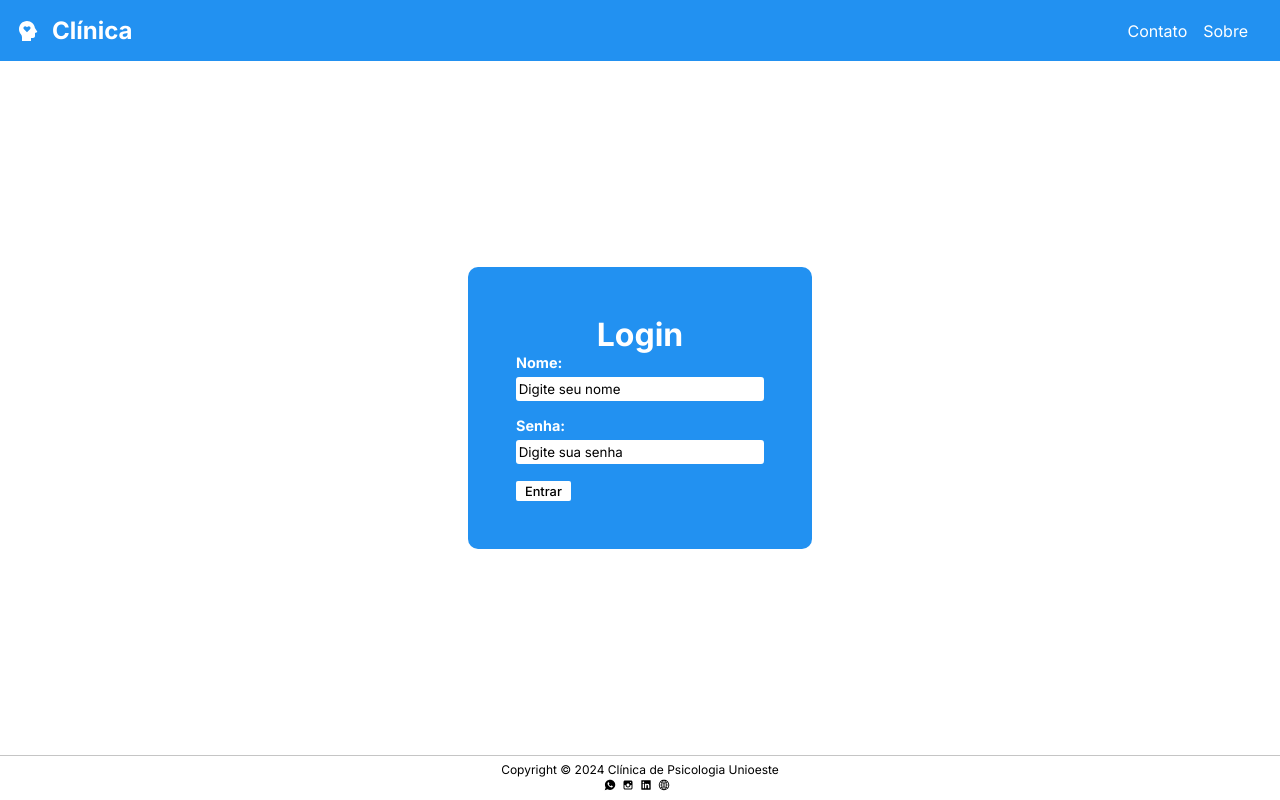
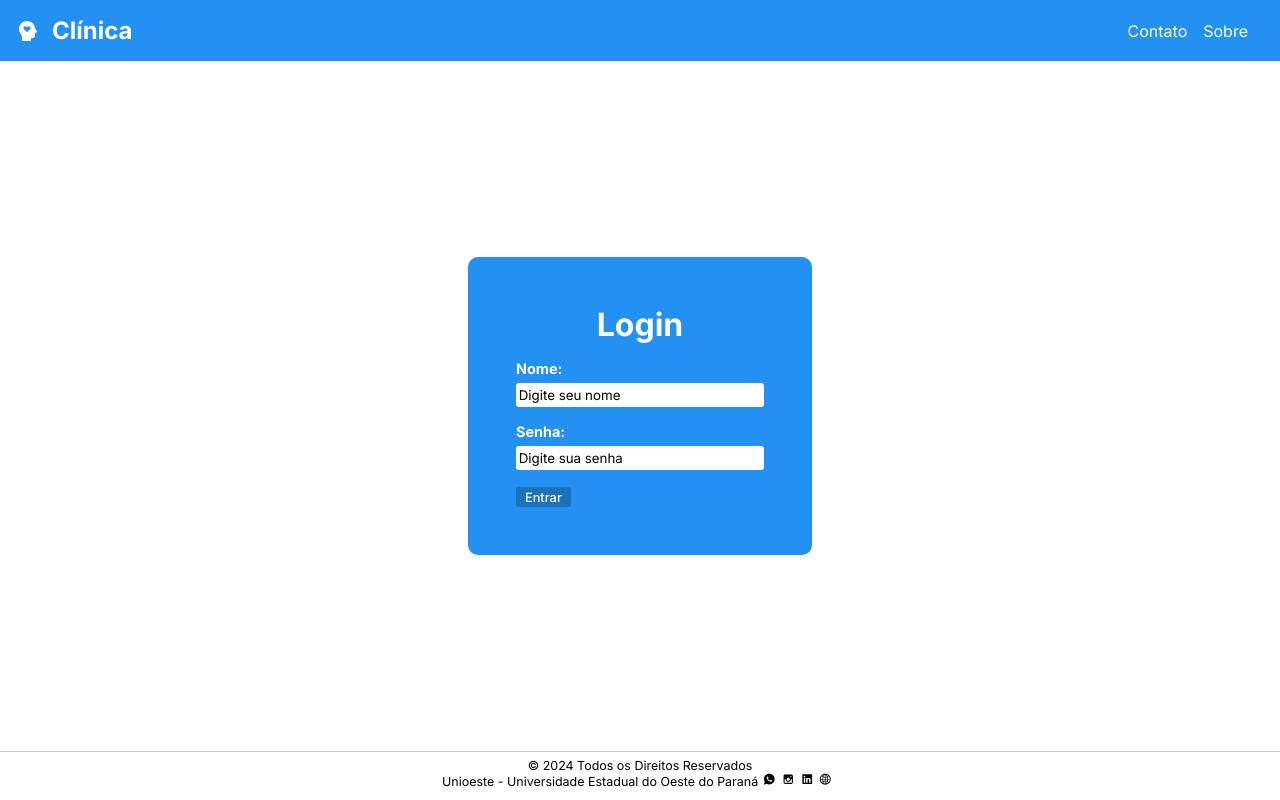
Before and after one commit to vinidiias/sistema-clinica, a React (Create React App) app: page / in a window 1280 px wide. Built offline with nearby package versions, Linux system fonts and the light colour scheme.

Commit message:
alteration footer

```diff
--- a/src/App.js
+++ b/src/App.js
@@ -4,6 +4,7 @@ import { createBrowserRouter, RouterProvider } from "react-router-dom";
 import NavBar from './components/layout/NavBar';
 
 import Login from './components/pages/Login';
+import Home from './components/pages/Home';
 import Ficha from './components/pages/Ficha';
 import About from './components/pages/About';
 import Contato from './components/pages/Contato';
@@ -21,6 +22,19 @@ const AppRoutes = () => {
           <NavBar />
             <Container customClass="height">
               <Login />
+            </Container>
+          <Footer />
+        </>
+      ),
+      errorElement: <ErrorPage />,
+    },
+    {
+      path: '/home',
+      element: (
+        <>
+          <NavBar />
+            <Container customClass="height">
+              <Home />
             </Container>
           <Footer />
         </>
--- a/src/components/form/Submit.module.css
+++ b/src/components/form/Submit.module.css
@@ -1,8 +1,16 @@
 .btn {
     font-weight: 500;
     border: none;
-    background-color: #fff;
+    color: #fff;
+    background-color: #1b71bb;
     font-size: .8em;
     padding: .2em .7em;
     border-radius: 2px;
+    cursor: pointer;
+    transition: 0.5s;
 }
+
+.btn:hover{
+    background-color: #10426e;
+    color: #fff;
+}
--- a/src/components/layout/Footer.js
+++ b/src/components/layout/Footer.js
@@ -9,21 +9,15 @@ import { AiOutlineGlobal } from "react-icons/ai";
 const Footer = () => {
     return (
       <footer className={styles.footer}>
-        <p>Copyright &copy; 2024 Clínica de Psicologia Unioeste</p>
-        <div className={styles.social_list}>
-          <a href="">
-              <IoLogoWhatsapp />
-          </a>
-          <a href="">
-              <TiSocialInstagram />
-          </a>
-          <a href="">
-              <AiFillLinkedin />
-          </a>
-          <a href="">
-              <AiOutlineGlobal />
-          </a>
+        <div className={styles.copy_right}>
+          <p>&copy; 2024 Todos os Direitos Reservados</p>
+          <p style={{display: 'inline-block', marginRight:'5px'}}>Unioeste - Universidade Estadual do Oeste do Paraná</p>
+          <a href=""><IoLogoWhatsapp /></a>
+          <a href=""><TiSocialInstagram /></a>
+          <a href=""><AiFillLinkedin /></a>
+          <a href=""><AiOutlineGlobal /></a>
         </div>
+
       </footer>
     );
 }
--- a/src/components/layout/Footer.module.css
+++ b/src/components/layout/Footer.module.css
@@ -1,17 +1,23 @@
 .footer{
     border-top: 1px solid #0000003a;
-    font-size: .75em;
+    font-size: .78em;
     text-align: center;
     padding: .5em;
     width: 100%;
     color: #000;
 }
-.footer p {
-    margin-bottom: .15em;
+
+.copy_right {
+    margin-bottom: 5px;
 }
 
-.social_list a {
+.copy_right a {
     margin-right: .5em;
     color: #000;
     text-decoration: none;
+    transition: 0.5s;
 }
+
+.copy_right a:hover {
+    color: #2291F1;
+}
--- a/src/components/login/LoginForm.js
+++ b/src/components/login/LoginForm.js
@@ -4,22 +4,27 @@ import Input from '../form/Input'
 import Submit from '../form/Submit'
 
 
-const LoginForm = () => {
+const LoginForm = ({ handleSubmit }) => {
+
+    const submit = (e) =>{
+      e.preventDefault()
+
+      handleSubmit()
+    }
+
     return (
-      <form action="">
+      <form onSubmit={submit}>
         <Input
           type="text"
           name="name"
           text="Nome:"
           placeholder="Digite seu nome"
-          value=""
         />
         <Input
           type="password"
           name="password"
           text="Senha:"
           placeholder="Digite sua senha"
-          value=""
         />
         <Submit text="Entrar" />
       </form>
--- /dev/null
+++ b/src/components/pages/Home.js
@@ -0,0 +1,9 @@
+import styles from './Home.module.css'
+
+const Home = () => {
+    return (
+        <h1>Home</h1>
+    )
+}
+
+export default Home
--- a/src/components/pages/Login.js
+++ b/src/components/pages/Login.js
@@ -2,12 +2,19 @@ import styles from './Login.module.css'
 import Container from '../layout/Container'
 
 import LoginForm from '../login/LoginForm'
+import { useNavigate } from 'react-router-dom'
 
 const Login = () => {
+  const navigate = useNavigate()
+
+  const submitHandler = () => {
+    navigate('/home')
+  }
+
     return (
       <div className={styles.login}>
         <h1>Login</h1>
-        <LoginForm />
+        <LoginForm handleSubmit={submitHandler} />
       </div>
     );
 }
--- a/src/components/pages/Login.module.css
+++ b/src/components/pages/Login.module.css
@@ -8,3 +8,7 @@
     background-color: #2291F1;
     border-radius: 10px;
 }
+
+.login h1 {
+    margin-bottom: .5em;
+}
```
Also changed, not shown: src/components/pages/Home.module.css (added).
